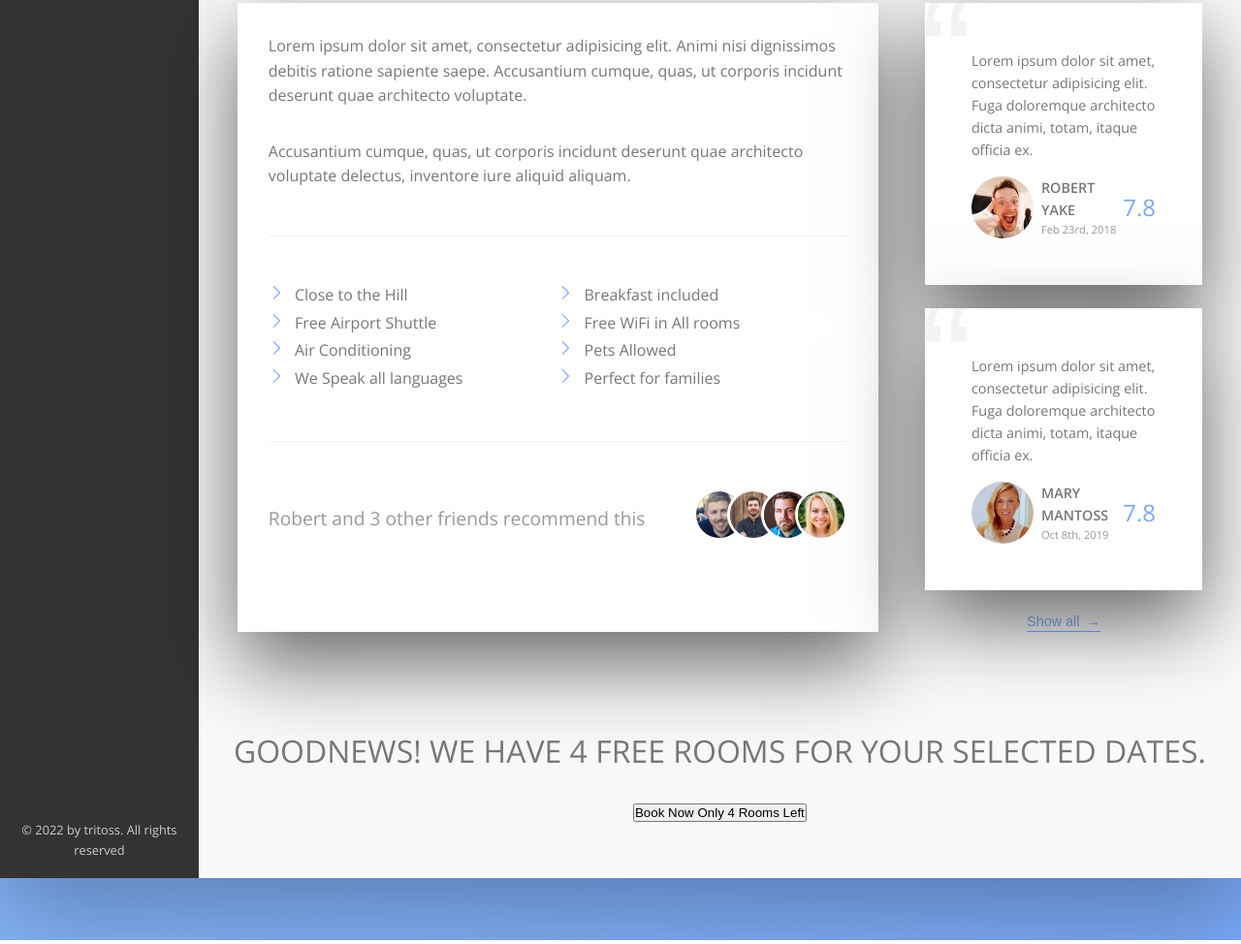
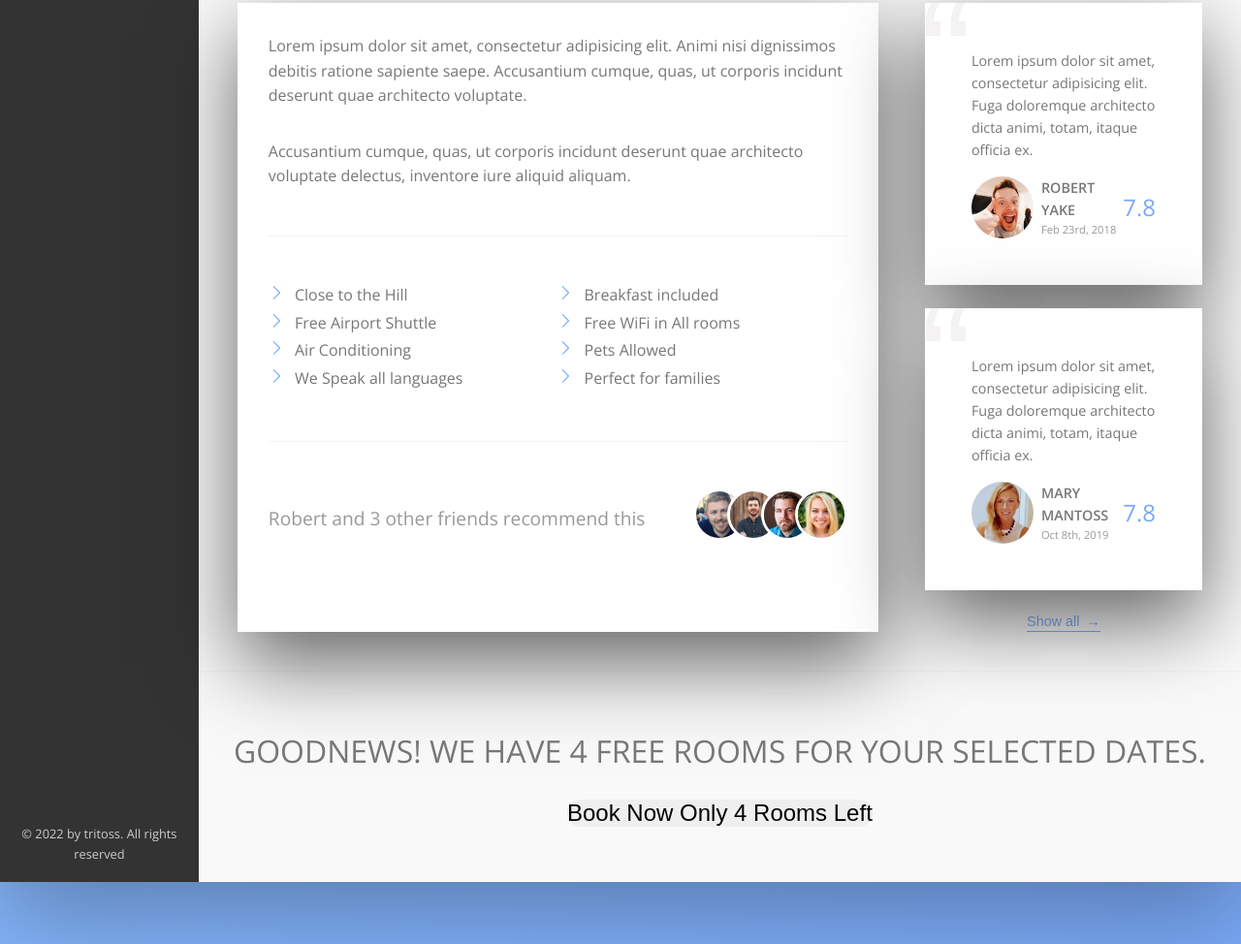
Before and after one commit to PJMantoss/tosstrio, a website: page index.html in a window 1280 px wide. Shown: the part 703-1677 px from the top of the page at 97% size. Drawn offline with nearby package versions, Linux system fonts and the light colour scheme.

Commit message:
update sass - CTA section

```diff
--- a/sass/_components.scss
+++ b/sass/_components.scss
@@ -438,3 +438,14 @@
         margin-bottom: 1.5rem;
     }
 }
+
+.btn {
+    font-size: 1.5rem;
+    font-weight: 300;
+    border: 0;
+    border-radius: 100px;
+
+    &__visible{}
+
+    &__invisible{}
+}
```
Also changed, not shown: css/style.css, 1 other file.
